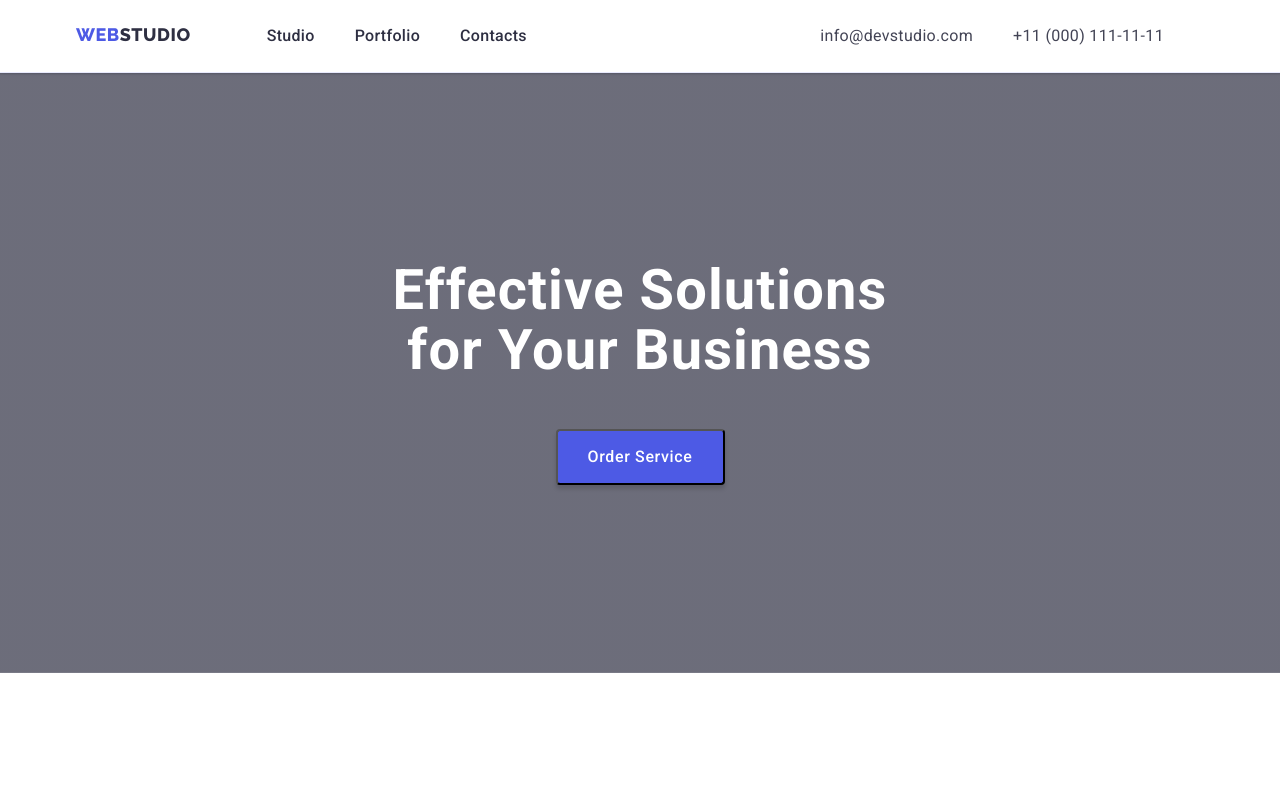
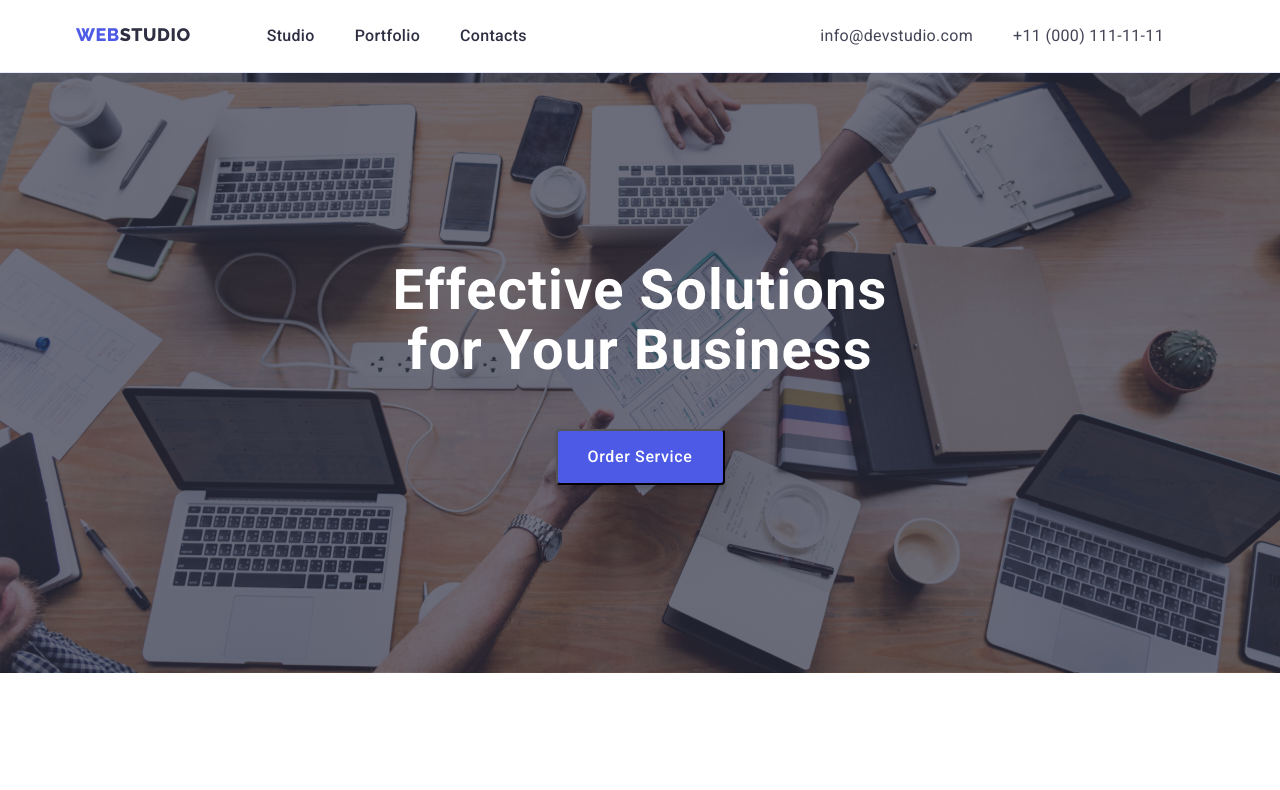
Before and after one commit to AnastasiaBndr/goit-markup-hw-04, a plain HTML site: page index.html in a window 1280 px wide. Shown: the top 790 px of the page. Drawn offline with Linux system fonts and the light colour scheme.

Commit message:
Update styles.css

```diff
--- a/css/styles.css
+++ b/css/styles.css
@@ -358,7 +358,7 @@ button {
       rgba(46, 47, 66, 0.7),
       rgba(46, 47, 66, 0.7)
     ),
-    url(./images/hero-image.jpg);
+    url("/images/hero-image.jpg");
   background-repeat: no-repeat, no-repeat;
   background-position: center, center;
   background-size: cover, cover;
```
